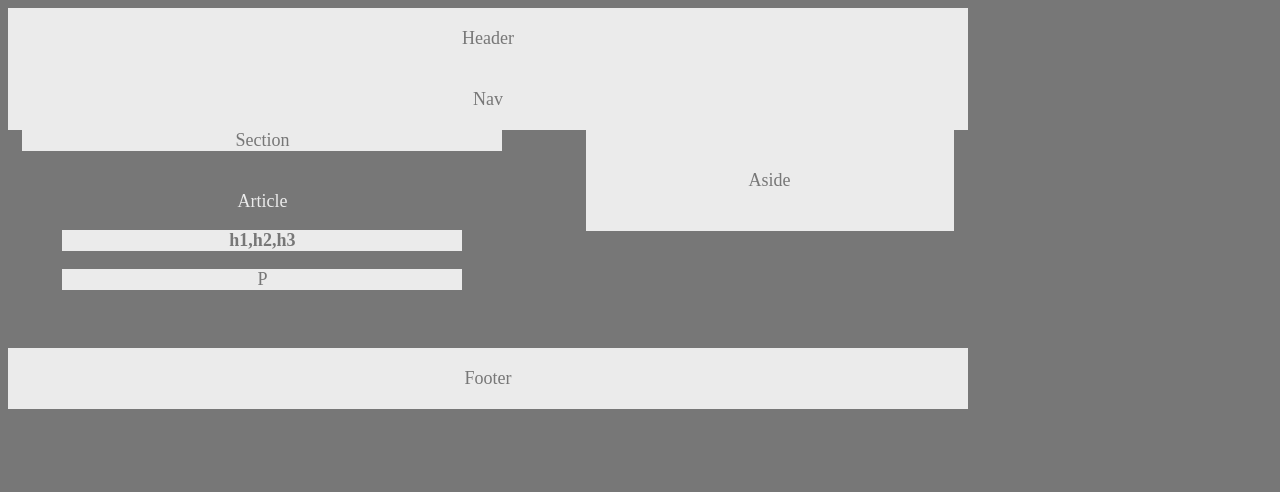
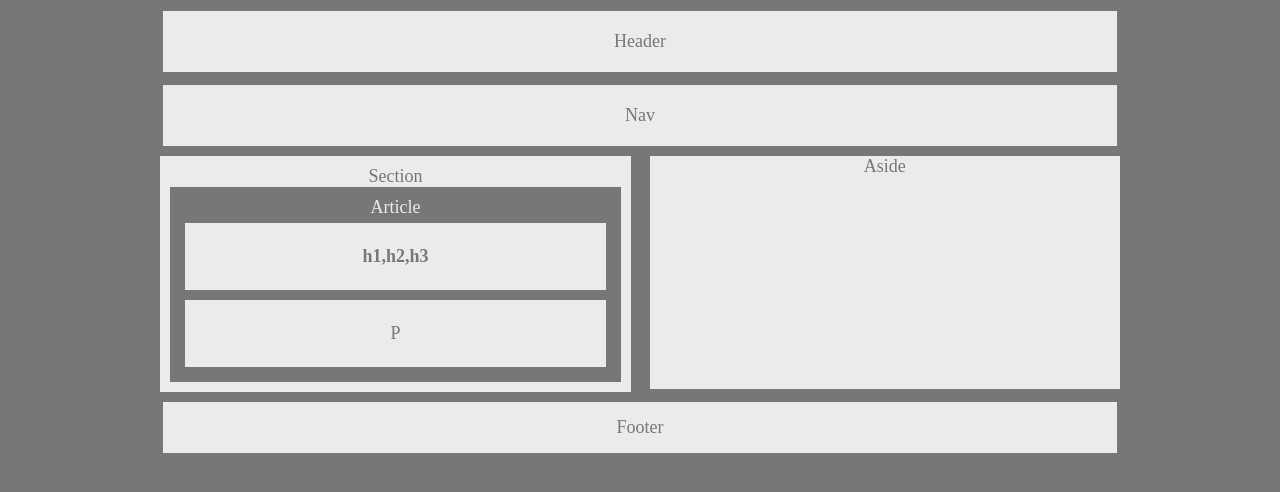
Before and after one commit to dfarnick/HW-Wireframe, a plain HTML site: page index.html in a window 1280 px wide. Drawn offline with Linux system fonts and the light colour scheme.

Commit message:
almost done

```diff
--- a/index.html
+++ b/index.html
@@ -3,7 +3,7 @@
 
 <head>
 
-<link rel="stylesheet" href="Documents/codingBootcamp/homeworks/HW-Wireframe/styles.css">
+<link rel="stylesheet" href="styles.css">
 
 
 
@@ -12,47 +12,48 @@
 body {background-color: #777;
     color: #777;
     font-size: 18px;
-    width: 960px;}
+    width: 960px; margin-right: auto; margin-left:auto;}
 
 header {text-align:center;
         background-color: #ebebeb;
-    padding: 20px;}
+    padding: 20px; border-bottom:10px; border-style:solid;}
 
 nav {text-align:center;
     background-color: #ebebeb;
-    padding: 20px;}
+    padding: 20px; border-bottom:10px; border-style:solid;}
 
 #section {
   float: left;
-  margin: 0 1.5%;
-  width: 50%;
+  width: 47%;
   background-color: #ebebeb;
-  text-align:center;
+  text-align:center; padding: 10px; padding-top: 10px;
 
 }
 
 #tommy {background-color:#777;
-padding:40px; color:#ebebeb}
+padding:10px; color:#ebebeb}
 
 #frank {background-color:#ebebeb;
-color:#777}
+color:#777; padding:5px; border-style:solid;
+border-width:5px;}
 
-#austin {background-color:#ebebeb; color:#777}
+#austin {background-color:#ebebeb; color:#777; padding: 5px; border-style:solid;
+border-width:5px;}
 
 aside {
   float: right;
-  margin: 0 1.5%;
-  width: 30%;
+  width: 49%;
   background-color:#ebebeb;
-  text-align:center;
-  padding:40px;
+  text-align:center; padding-bottom: 212px;
+
 }
 
 footer {
   clear: both;
   text-align:center;
     background-color: #ebebeb;
-    padding: 20px;
+    padding: 15px; border-top:10px; border-style:solid;
+
 }
 
 
--- a/style.css
+++ b/style.css
@@ -1,43 +1,46 @@
 body {background-color: #777;
-    font: #777;
+    color: #777;
     font-size: 18px;
-    width: 960px;}
+    width: 960px; margin-right: auto; margin-left:auto;}
 
 header {text-align:center;
         background-color: #ebebeb;
-    padding: 20px;}
+    padding: 20px; border-bottom:10px; border-style:solid;}
 
 nav {text-align:center;
     background-color: #ebebeb;
-    padding: 20px;}
+    padding: 20px; border-bottom:10px; border-style:solid;}
 
 #section {
   float: left;
-  margin: 0 1.5%;
-  width: 50%;
+  width: 47%;
   background-color: #ebebeb;
-  text-align:center;
+  text-align:center; padding: 10px; padding-top: 10px;
+
 }
 
 #tommy {background-color:#777;
-padding:40px;}
+padding:10px; color:#ebebeb}
 
-#frank {background-color:#ebebeb}
+#frank {background-color:#ebebeb;
+color:#777; padding:5px; border-style:solid;
+border-width:5px;}
 
-#austin {background-color:#ebebeb}
+#austin {background-color:#ebebeb; color:#777; padding: 5px; border-style:solid;
+border-width:5px;}
 
 aside {
   float: right;
-  margin: 0 1.5%;
-  width: 30%;
+  width: 49%;
   background-color:#ebebeb;
-  text-align:center;
-  padding:40px;
+  text-align:center; padding-bottom: 212px;
+
 }
 
 footer {
   clear: both;
   text-align:center;
     background-color: #ebebeb;
-    padding: 20px;
+    padding: 15px; border-top:10px; border-style:solid;
+
 }
```
